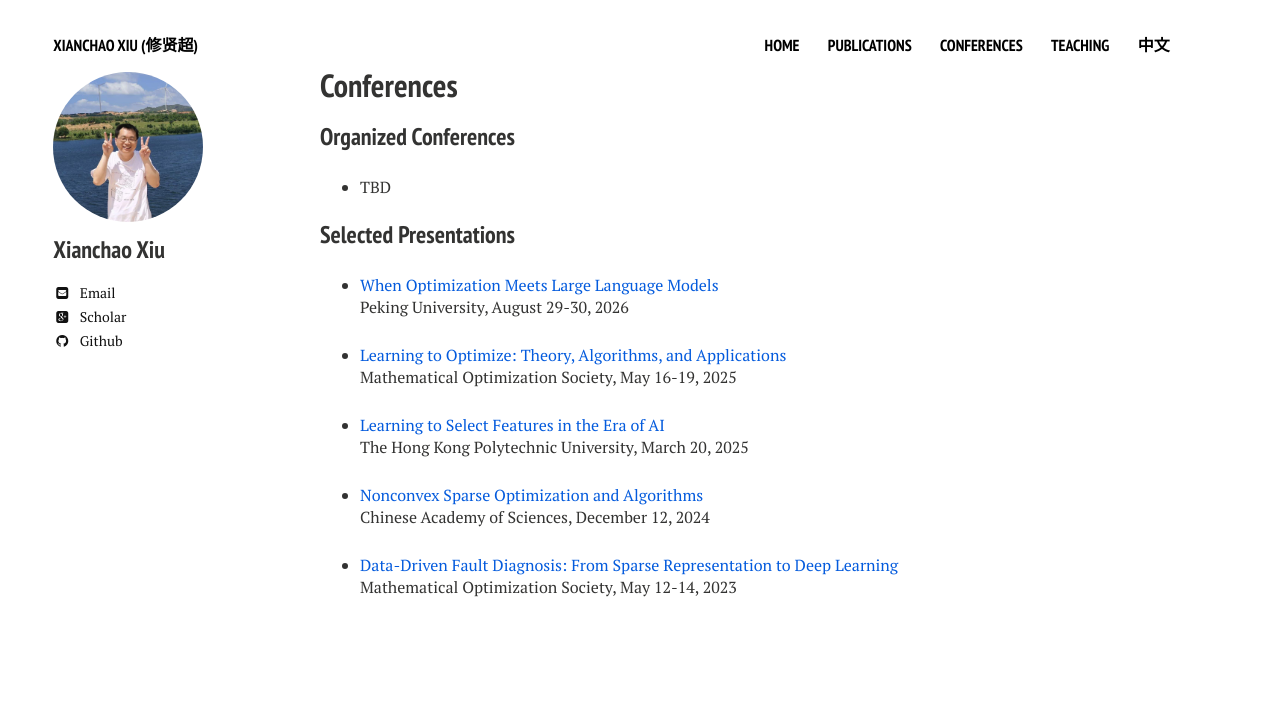
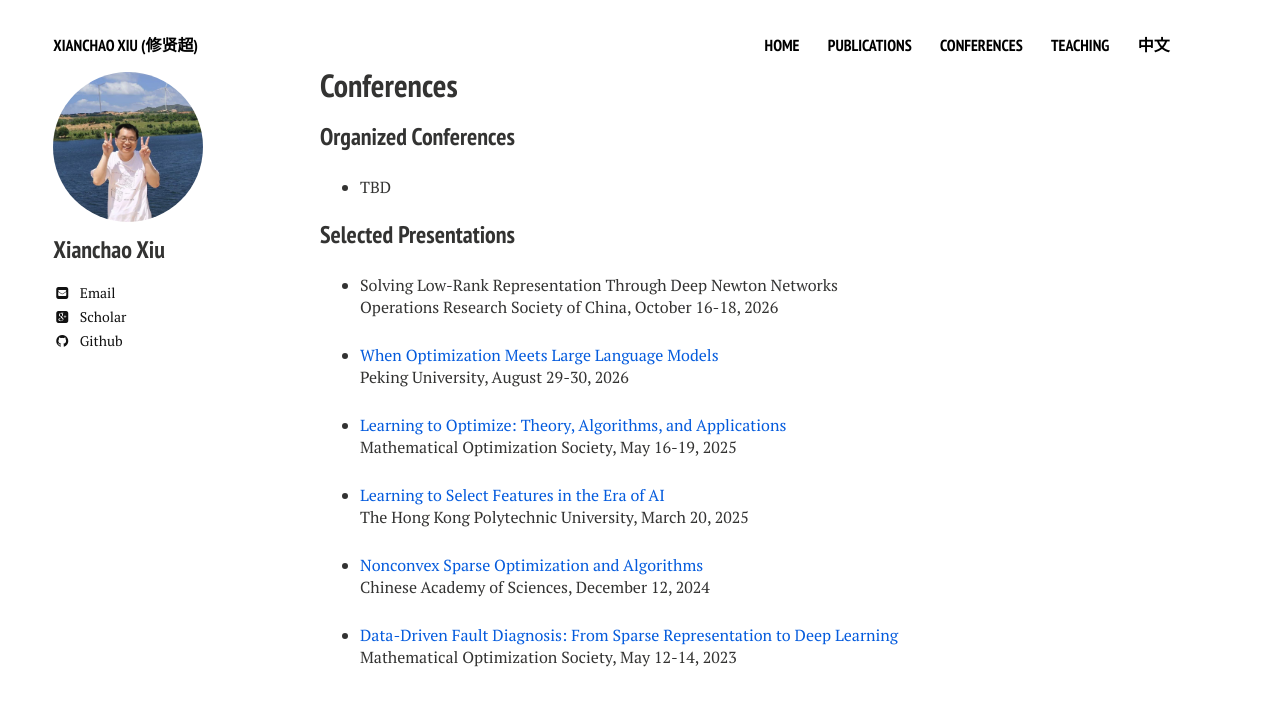
Before and after one commit to xianchaoxiu/xianchaoxiu.github.io, a Jekyll site: the page built from conferences/index.md, in a window 1280 px wide. Shown: the top 706 px of the page. Built offline with Jekyll 4.4.1, drawn with Linux system fonts in a browser that asks for light colours; nearby versions of some CDN libraries.

Commit message:
Update index.md

```diff
--- a/conferences/index.md
+++ b/conferences/index.md
@@ -14,6 +14,9 @@ share: false
 
 ### Selected Presentations
 
+* Solving Low-Rank Representation Through Deep Newton Networks<br>
+Operations Research Society of China, October 16-18, 2026
+
 * <a href="../conferences/2026-PKU.pdf" class="textlink" target="_blank"> When Optimization Meets Large Language Models </a><br>
 Peking University, August 29-30, 2026
 
```
